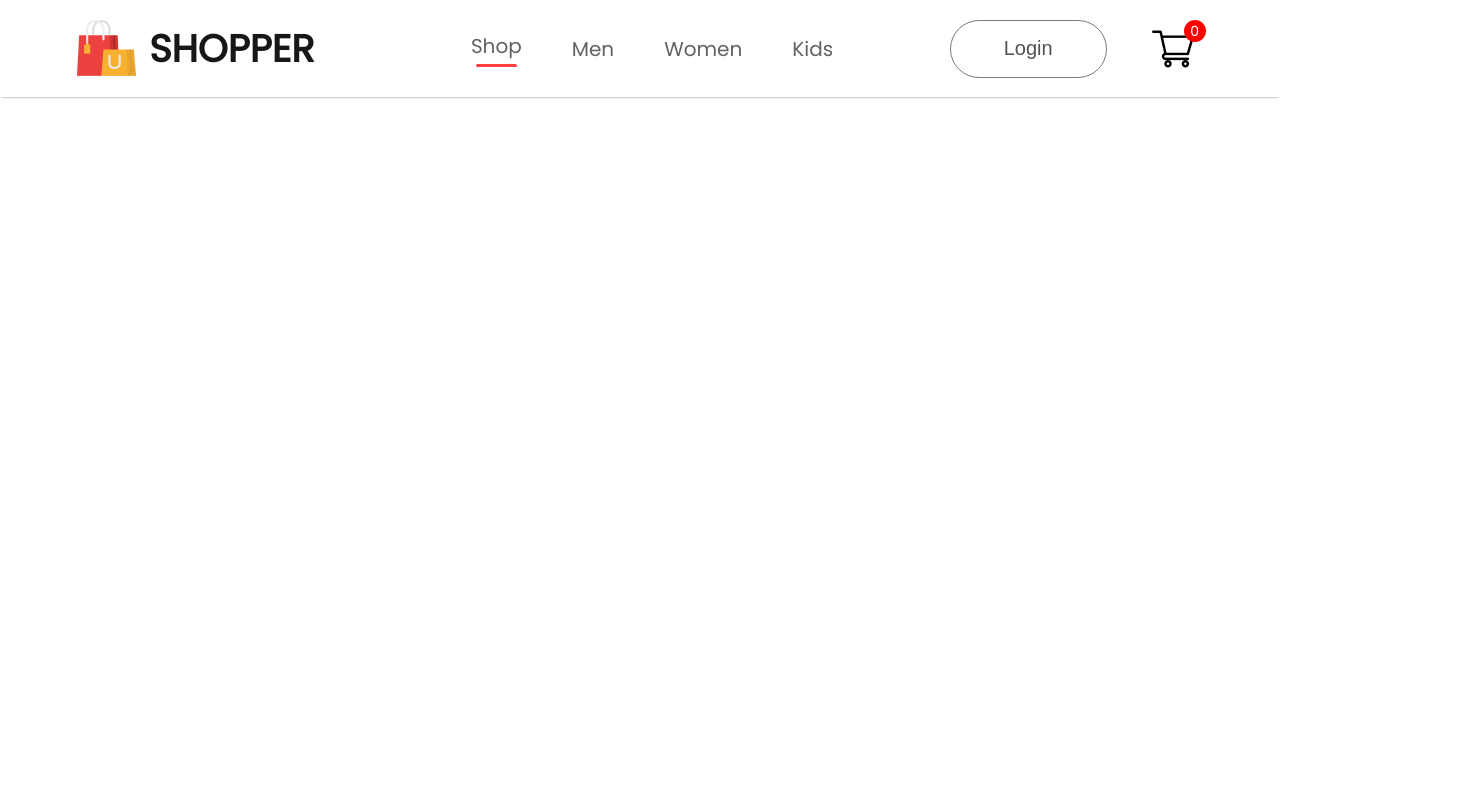
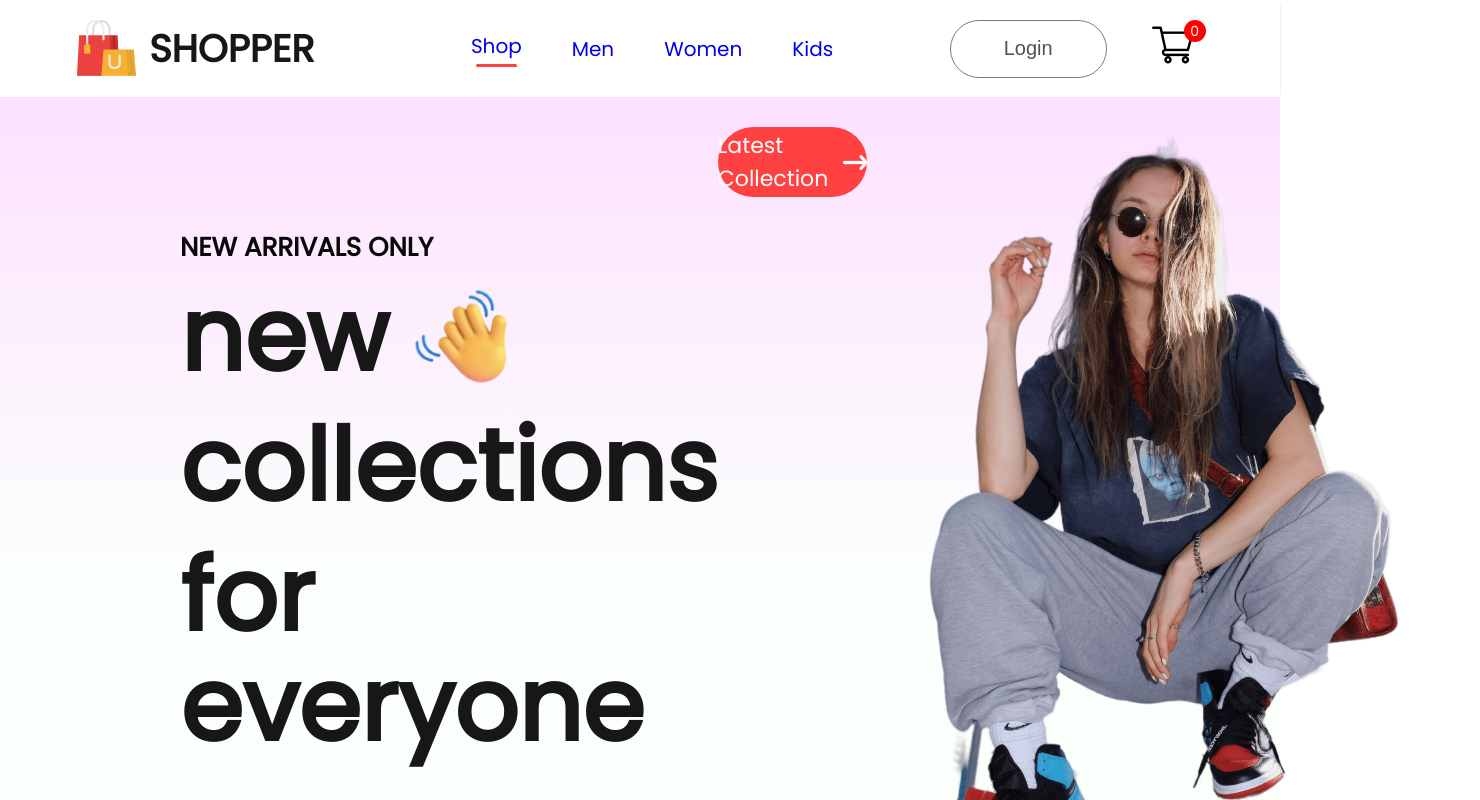
Before and after one commit to jayannbal/bsis3a-cleaning_service, a React (Create React App) app: page / in a window 1280 px wide. Shown: the top 800 px of the page, 1480 px wide, since content can reach past the window. Built offline with nearby package versions, Linux system fonts and the light colour scheme.

Commit message:
update files

```diff
--- a/src/App.js
+++ b/src/App.js
@@ -1,10 +1,43 @@
 import "./App.css";
 import Navbar from "./Components/Navbar/Navbar";
+import { BrowserRouter, Routes, Route } from "react-router-dom";
+import Shop from "./Pages/Shop";
+import ShopCategory from "./Pages/ShopCategory";
+import Product from "./Pages/Product";
+import Cart from "./Pages/Cart";
+import LoginSigup from "./Pages/LoginSignup";
+// import Footer from "./Components/Footer/Footer";
+import men_banner from "./Components/Assets/banner_mens.png";
+import women_banner from "./Components/Assets/banner_women.png";
+import kid_banner from "./Components/Assets/banner_kids.png";
 
 function App() {
   return (
     <div>
-      <Navbar />
+      <BrowserRouter>
+        <Navbar />
+        <Routes>
+          <Route path="/" element={<Shop />} />
+          <Route
+            path="/mens"
+            element={<ShopCategory banner={men_banner} category="men" />}
+          />
+          <Route
+            path="/womens"
+            element={<ShopCategory banner={women_banner} category="women" />}
+          />
+          <Route
+            path="/kids"
+            element={<ShopCategory banner={kid_banner} category="kid" />}
+          />
+          <Route path="/product" element={<Product />}>
+            <Route path=":productId" element={<Product />} />
+          </Route>
+          <Route path="/cart" element={<Cart />} />
+          <Route path="/login" element={<LoginSigup />} />
+        </Routes>
+        {/* <Footer /> */}
+      </BrowserRouter>
     </div>
   );
 }
--- a/src/Components/Navbar/Navbar.jsx
+++ b/src/Components/Navbar/Navbar.jsx
@@ -2,6 +2,7 @@ import React, { useContext, useState } from "react";
 import "./Navbar.css";
 import logo from "../Assets/logo.png";
 import cart_icon from "../Assets/cart_icon.png";
+import { Link } from "react-router-dom";
 
 const Navbar = () => {
   const [menu, setMenu] = useState("shop");
@@ -18,33 +19,49 @@ const Navbar = () => {
             setMenu("shop");
           }}
         >
-          Shop{menu === "shop" ? <hr /> : <></>}
+          <Link style={{ textDecoration: "none" }} to="/">
+            Shop
+          </Link>
+          {menu === "shop" ? <hr /> : <></>}
         </li>
         <li
           onClick={() => {
             setMenu("mens");
           }}
         >
-          Men{menu === "mens" ? <hr /> : <></>}
+          <Link style={{ textDecoration: "none" }} to="/men">
+            Men
+          </Link>
+          {menu === "mens" ? <hr /> : <></>}
         </li>
         <li
           onClick={() => {
             setMenu("womens");
           }}
         >
-          Women{menu === "womens" ? <hr /> : <></>}
+          <Link style={{ textDecoration: "none" }} to="/women">
+            Women
+          </Link>
+          {menu === "womens" ? <hr /> : <></>}
         </li>
         <li
           onClick={() => {
             setMenu("kids");
           }}
         >
-          Kids{menu === "kids" ? <hr /> : <></>}
+          <Link style={{ textDecoration: "none" }} to="/kids">
+            Kids
+          </Link>
+          {menu === "kids" ? <hr /> : <></>}
         </li>
       </ul>
       <div className="nav-login-cart">
-        <button>Login</button>
-        <img src={cart_icon} alt="" />
+        <Link to="/login">
+          <button>Login</button>
+        </Link>
+        <Link to="/cart">
+          <img src={cart_icon} alt="" />
+        </Link>
         <div className="nav-cart-count">0</div>
       </div>
     </div>
```
